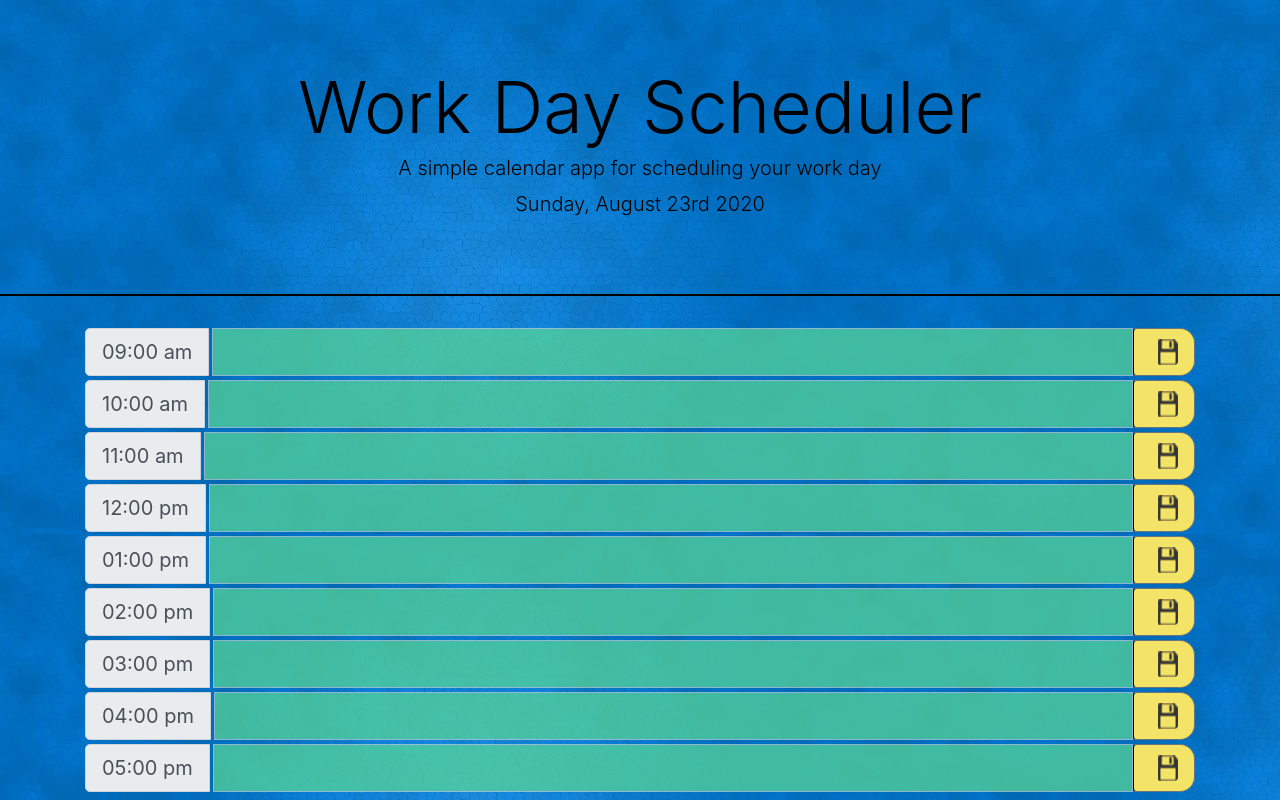
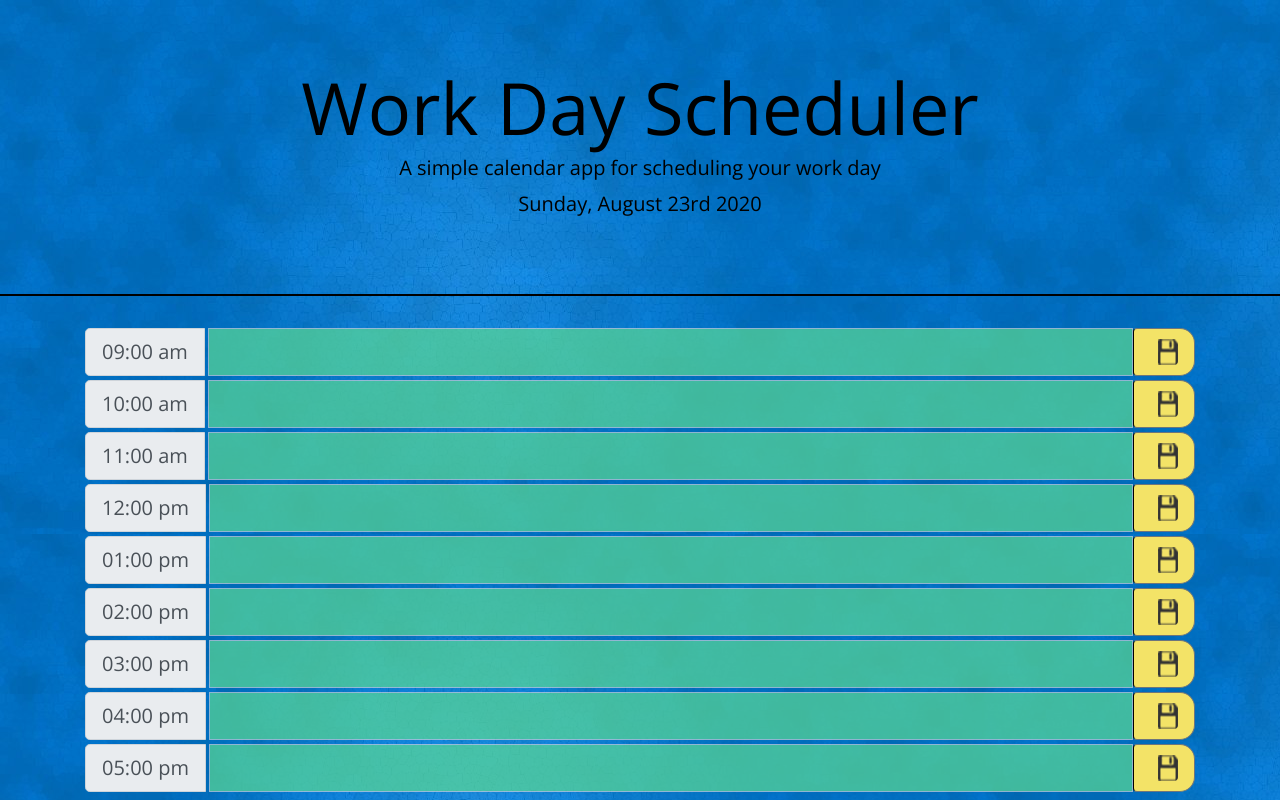
Before and after one commit to cboswel1/Work-Day-Scheduler, a plain HTML site: page index.html in a window 1280 px wide. Drawn offline with nearby package versions, Linux system fonts and the light colour scheme.

Commit message:
css issue

```diff
--- a/style.css
+++ b/style.css
@@ -1,8 +1,8 @@
 body {
-  font-family: 'Open Sans', sans-serif:
+  font-family: 'Open Sans', sans-serif;
   font-size: 16px;
-  line-height: 1;
-  background-image: url("Assets/950x534-blue-stained-glass-free-website-background-image.jpg")
+  line-height:1;
+  background-image:url("Assets/950x534-blue-stained-glass-free-website-background-image.jpg")
 }
 
 textarea{
```
Also changed, not shown: 1 other file.
